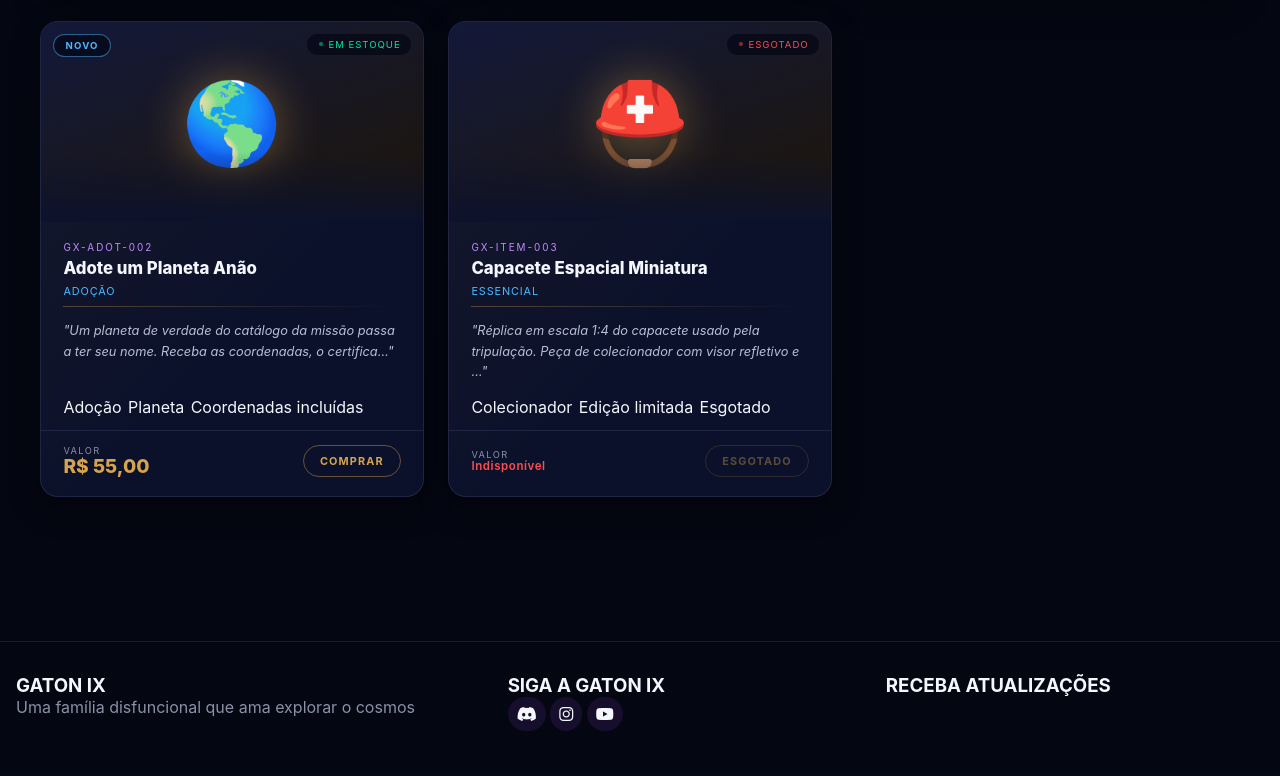
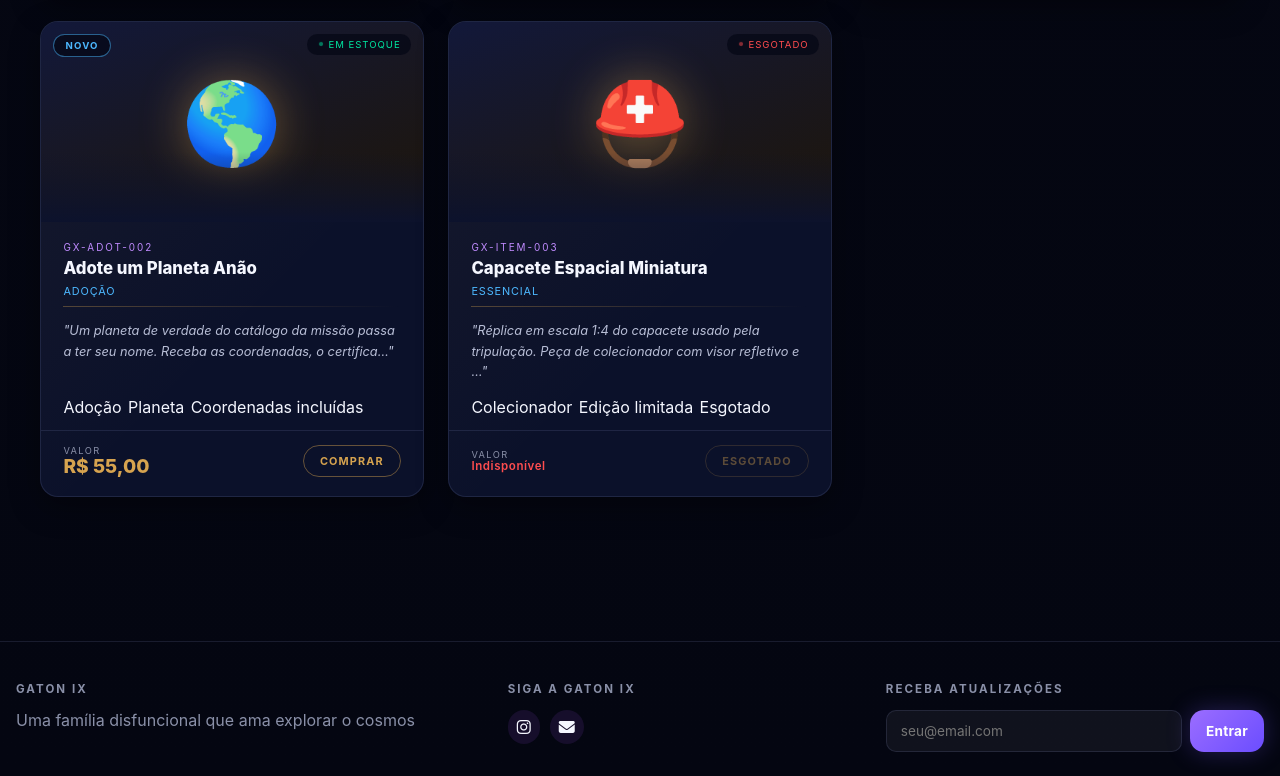
Before and after one commit to PlanT50/Trabalho-PW---Gatonautas, a plain HTML site: page Loja.html in a window 1280 px wide. Shown: the part 1810-2586 px from the top of the page. Drawn offline with Linux system fonts and the light colour scheme.

Commit message:
fix: footer, linkado com redes sociais

```diff
--- a/Loja.html
+++ b/Loja.html
@@ -109,14 +109,18 @@
                 <div class="footer-social">
                     <h3>SIGA A GATON IX</h3>
                     <div class="footer-links">
-                        <a href="#" aria-label="Discord"><i class="fa-brands fa-discord"></i></a>
-                        <a href="#" aria-label="Instagram"><i class="fa-brands fa-instagram"></i></a>
-                        <a href="#" aria-label="YouTube"><i class="fa-brands fa-youtube"></i></a>
+                        <a href="https://www.instagram.com/tripulacaogatonix?igsh=ZzZkbmRuN2Y0bWI4&utm_source=qr" aria-label="Instagram" target="_blank" rel="noopener"><i class="fa-brands fa-instagram"></i></a>
+                        <a href="mailto:tripulacaogatonix@gmail.com" aria-label="E-mail"><i class="fa-solid fa-envelope"></i></a>
                     </div>
                 </div>
 
                 <div class="footer-email">
                     <h3>RECEBA ATUALIZAÇÕES</h3>
+                    <form class="footer-newsletter" id="footerNewsletter" novalidate>
+                        <input type="email" placeholder="seu@email.com" required>
+                        <button type="submit" class="btn btn-primary">Entrar</button>
+                    </form>
+                    <p class="footer-newsletter__msg" id="newsletterMsg" hidden></p>
                 </div>
             </div>
         </div>
@@ -456,5 +460,6 @@
             renderGrid();
 
         </script>
+        <script src="assets/js/footer.js"></script>
     </body>
 </html>
--- a/assets/css/footer.css
+++ b/assets/css/footer.css
@@ -11,3 +11,59 @@
     gap: 12px;
     border: 1px solid transparent;
 }
+
+.footer-newsletter {
+    display: flex;
+    gap: 8px;
+    margin-top: 12px;
+}
+
+.footer-newsletter input[type="email"] {
+    flex: 1;
+    padding: 10px 14px;
+    border-radius: 10px;
+    border: 1px solid var(--line);
+    background: rgba(255, 255, 255, 0.05);
+    color: var(--text-main);
+    font-size: 0.85rem;
+    outline: none;
+    transition: border-color var(--transition);
+}
+
+.footer-newsletter input[type="email"]:focus {
+    border-color: var(--purple-3);
+}
+
+.footer-newsletter button {
+    padding: 0 16px;
+    font-size: 0.85rem;
+    min-height: 42px;
+    white-space: nowrap;
+}
+
+.footer-newsletter__msg {
+    margin-top: 8px;
+    font-size: 0.8rem;
+    font-weight: 600;
+}
+
+.footer-newsletter__msg--ok  { color: #80ffb4; }
+.footer-newsletter__msg--erro { color: #ff8fab; }
+
+.footer {
+    padding: 40px 0 24px;
+}
+
+.footer-grid h3 {
+    font-family: var(--font-title);
+    font-size: 0.72rem;
+    letter-spacing: 0.18em;
+    color: var(--text-muted);
+    margin-bottom: 14px;
+    text-transform: uppercase;
+}
+
+.footer-links {
+    display: flex;
+    gap: 10px;
+}
--- /dev/null
+++ b/assets/js/footer.js
@@ -0,0 +1,23 @@
+(function () {
+    var form = document.getElementById("footerNewsletter");
+    if (!form) return;
+
+    form.addEventListener("submit", function (e) {
+        e.preventDefault();
+        var input = form.querySelector("input[type='email']");
+        var msg = document.getElementById("newsletterMsg");
+
+        if (!input.value.trim() || !input.validity.valid) {
+            msg.textContent = "Digite um e-mail válido.";
+            msg.className = "footer-newsletter__msg footer-newsletter__msg--erro";
+            msg.hidden = false;
+            return;
+        }
+
+        input.value = "";
+        msg.textContent = "Missão recebida! Você agora faz parte da rota de transmissões.";
+        msg.className = "footer-newsletter__msg footer-newsletter__msg--ok";
+        msg.hidden = false;
+        setTimeout(function () { msg.hidden = true; }, 4000);
+    });
+})();
```
Also changed, not shown: Carrinho.html (+8 -3 lines), Diario.html (+8 -3 lines), Login.html (+8 -3 lines), Mensagens.html (+8 -3 lines), Missoes.html (+8 -3 lines), PaginaInicial.html (+9 -4 lines), Tripulacao.html (+8 -3 lines), Voluntariado.html (+9 -7 lines).
